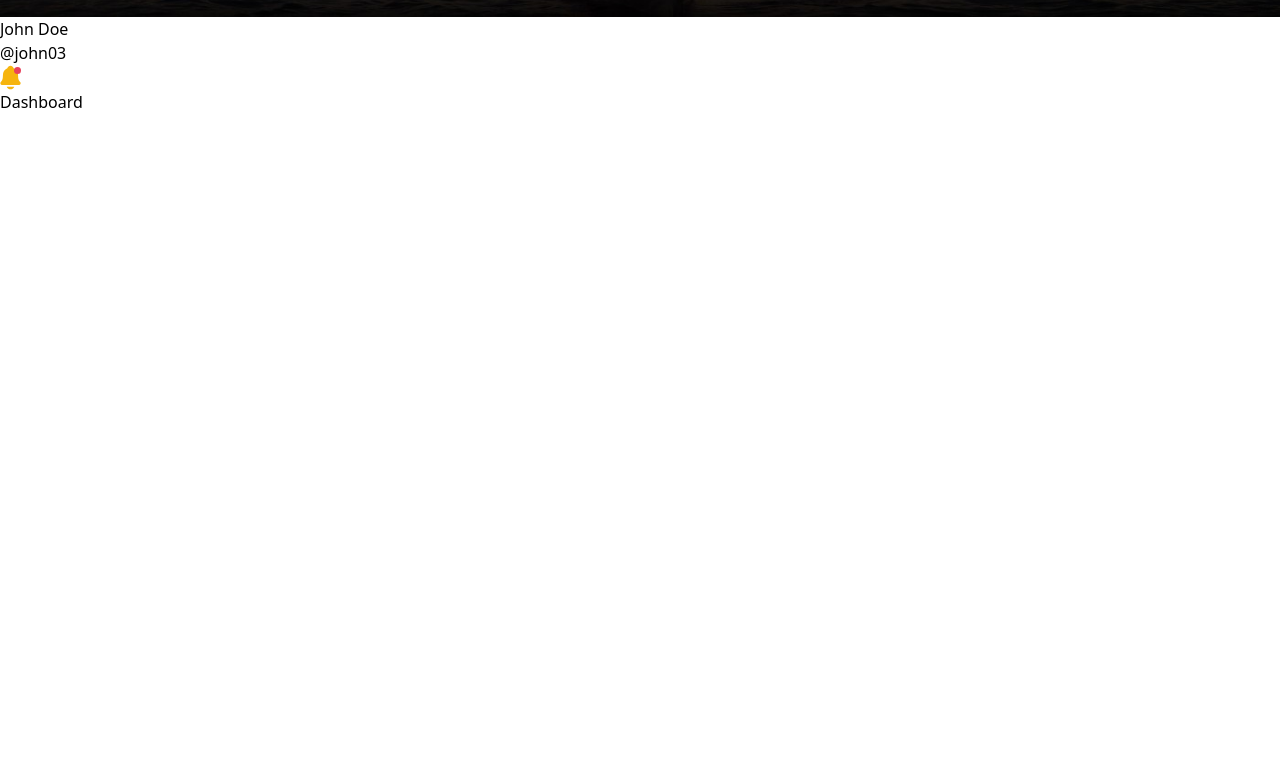
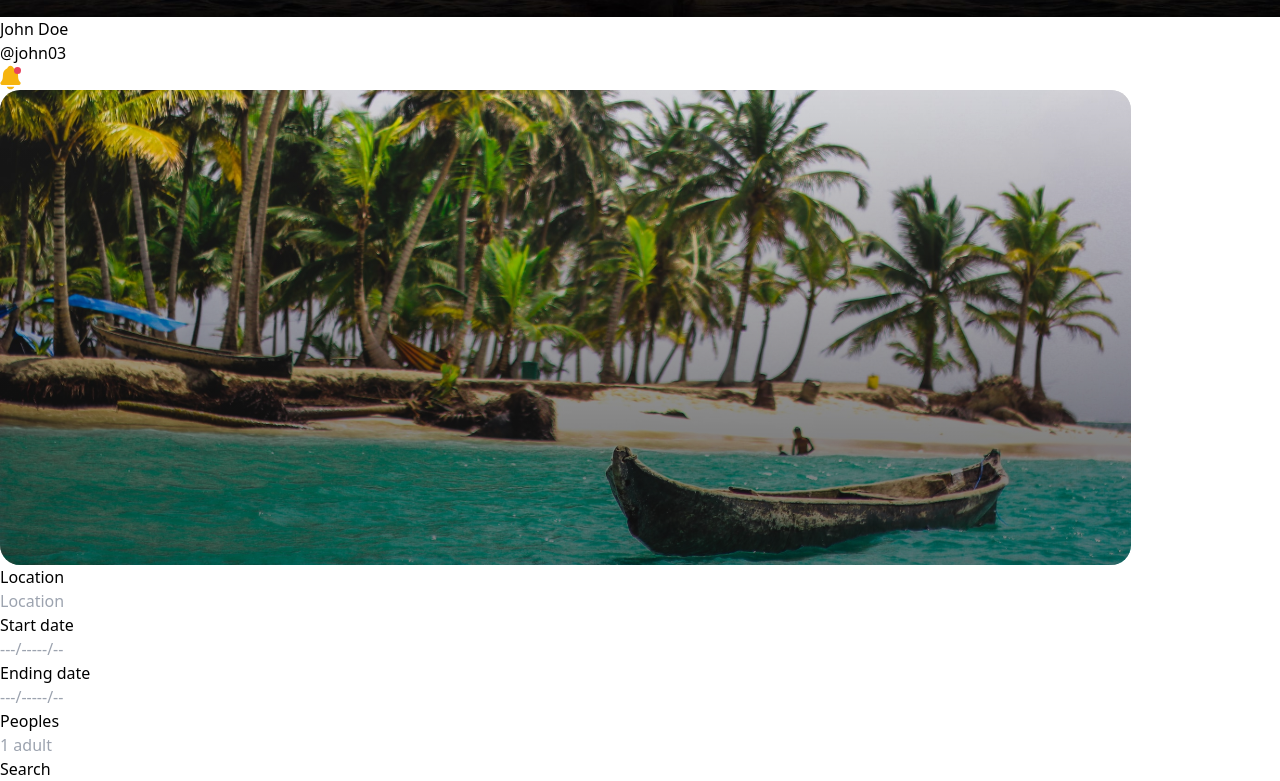
Before and after one commit to AxelCoolpa/COOL-FRONT, a React (Vite) app: page /admin/dashboard in a window 1280 px wide. Shown: the part 960-1741 px from the top of the page. Before the commit the page ends 1074 px from the top, so only its background shows below. Built offline with nearby package versions, Linux system fonts and the light colour scheme.

Commit message:
render HeaderSection in dashboards(Admin & User)

```diff
--- a/src/pages/Admin/Dashboard.tsx
+++ b/src/pages/Admin/Dashboard.tsx
@@ -1,9 +1,8 @@
 import React from 'react'
+import HeaderSection from '../../components/sections/HeaderSection'
 
 const Dashboard = () => {
-  return (
-    <div>Dashboard</div>
-  )
+	return <HeaderSection />
 }
 
 export default Dashboard
--- a/src/pages/User/Dashboard.tsx
+++ b/src/pages/User/Dashboard.tsx
@@ -1,9 +1,8 @@
 import React from 'react'
+import HeaderSection from '../../components/sections/HeaderSection'
 
 const Dashboard = () => {
-  return (
-    <div>Dashboard</div>
-  )
+	return <HeaderSection />
 }
 
 export default Dashboard
```
